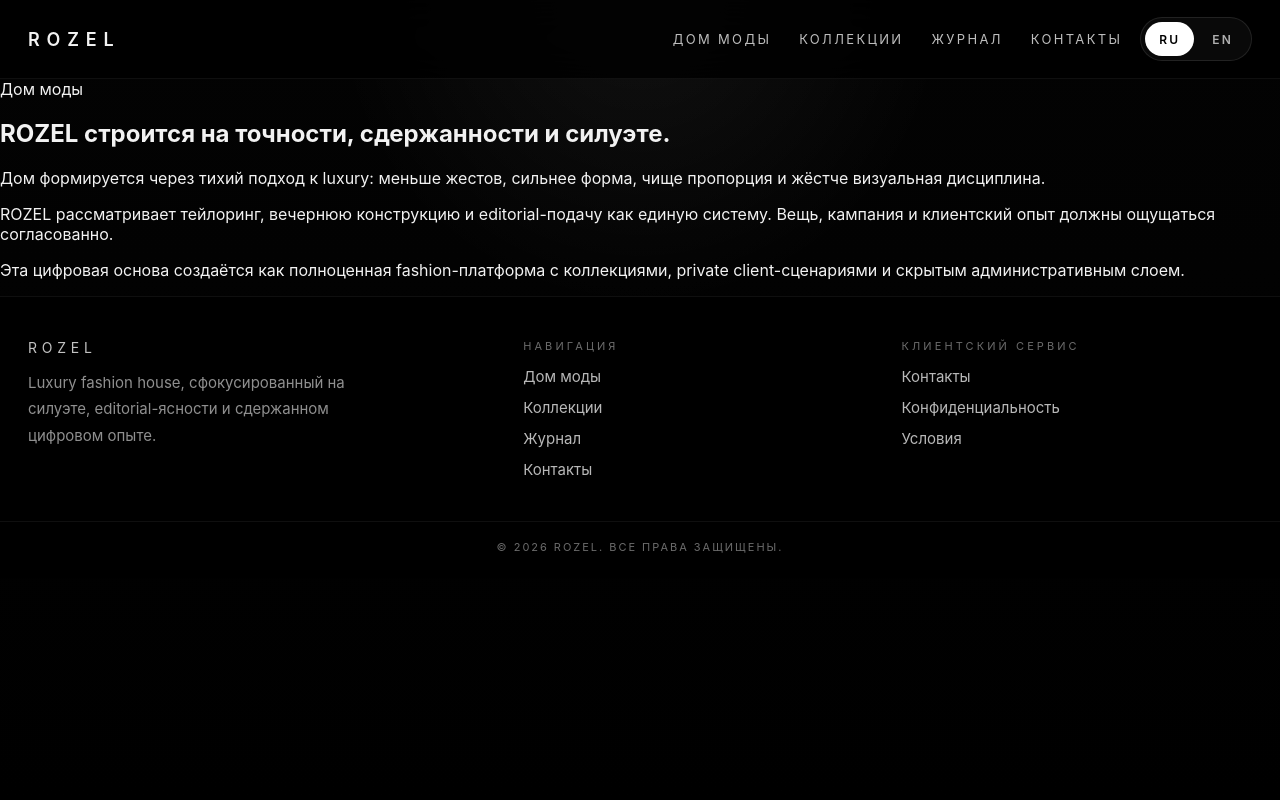
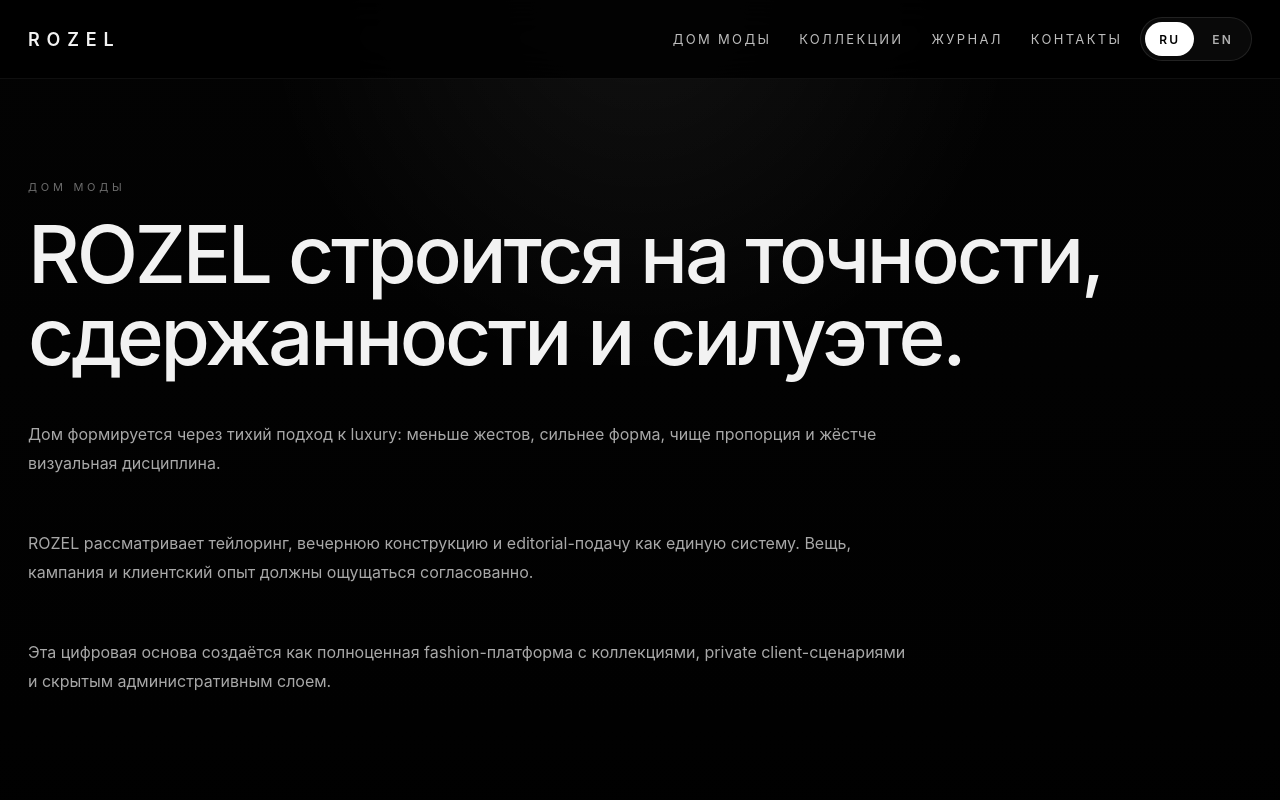
Before and after one commit to mtronda21vekby-stack/rozelshop.com, a Next.js app in the folder apps/web/: page /house in a window 1280 px wide. Shown: the top 800 px of the page. Built offline with nearby package versions, Linux system fonts and the light colour scheme.

Commit message:
Update page.tsx

```diff
--- a/apps/web/src/app/house/page.tsx
+++ b/apps/web/src/app/house/page.tsx
@@ -4,17 +4,12 @@ export default function HousePage() {
   const siteData = getSiteContent('ru');
 
   return (
-    <section className="bg-black text-white">
-      <div className="mx-auto max-w-5xl px-6 py-20">
-        <div className="text-xs uppercase tracking-[0.34em] text-white/42">
-          {siteData.housePage.eyebrow}
-        </div>
+    <section className="page-section">
+      <div className="container">
+        <div className="eyebrow">{siteData.housePage.eyebrow}</div>
+        <h1 className="page-title">{siteData.housePage.title}</h1>
 
-        <h1 className="mt-4 text-4xl font-medium md:text-6xl">
-          {siteData.housePage.title}
-        </h1>
-
-        <div className="mt-10 space-y-8 text-base leading-8 text-white/64 md:text-lg">
+        <div className="prose-block">
           {siteData.housePage.paragraphs.map((paragraph) => (
             <p key={paragraph}>{paragraph}</p>
           ))}
```
